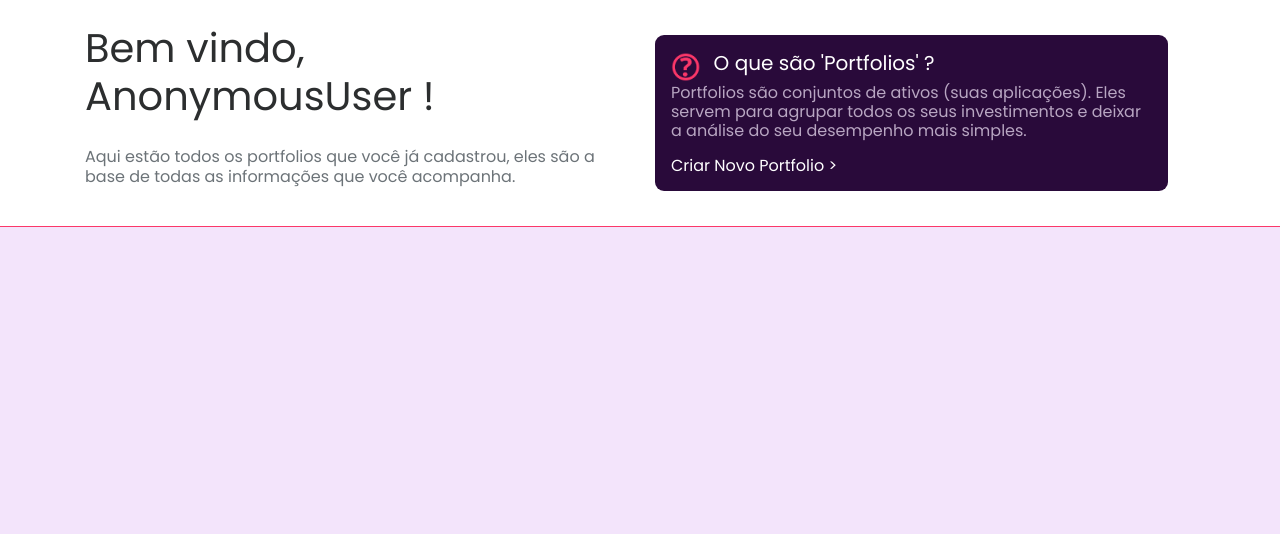
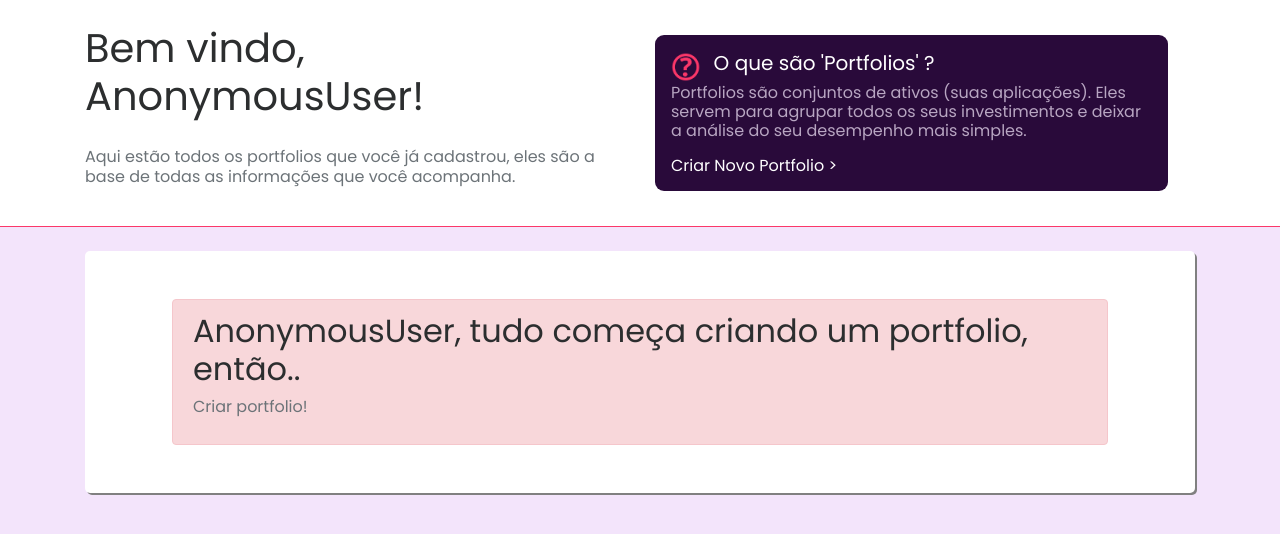
Before and after one commit to fmeiraf/KapytalizeApp, a Django app: page /accounts/logged/ in a window 1280 px wide. Shown: the part 134-668 px from the top of the page. Run offline with Django 3.2, Linux system fonts and the light colour scheme; parts of the project's set-up code (start-up, migrations or seed data) failed here and were passed over; some libraries are stand-ins or nearby versions.

Commit message:
added paid user model field, fixed sysManager views and roles

```diff
--- a/accounts/models.py
+++ b/accounts/models.py
@@ -4,5 +4,7 @@ from django.contrib import auth
 
 class User(auth.models.User, auth.models.PermissionsMixin):
 
+    paid_user = models.BooleanField(default=False)
+
     def __str__(self):
         return '@{}'.format(self.username)
--- a/portfolios/templates/portfolios/portfolio_list.html
+++ b/portfolios/templates/portfolios/portfolio_list.html
@@ -19,7 +19,7 @@
     <div class="container">
       <div class="row d-lg-flex align-items-center">
         <div class="col-6">
-          <h1 id="font-dark">Bem vindo, {{user}} !</h1> <br>
+          <h1 id="font-dark">Bem vindo, {{user}}!</h1> <br>
           <p id="font-darkish">Aqui estão todos os portfolios que você já cadastrou,
                 eles são a base de todas as informações que você acompanha.</p>
         </div>
@@ -60,11 +60,18 @@
 {% block content %}
 
 <div class="container content-section">
+  {% if not portfolios_exist %}
+    <div class="row d-lg-flex justify-content-center m-4">
+      <div class="alert alert-danger m-5 d-lg-flex justify-content-center" role="alert" >
+        <a href="{% url 'portfolios:create' %}">
+          <h2 id="font-dark"> {{user}}, tudo começa criando um portfolio, então..  </h2>
+          <p id="font-darkish"> Criar portfolio! </p>
+        </a>
+      </div>
+    </div>
+    {% else %}
+      {% for portfolio, valorByTipo in portfolios_completo.items  %}
         <div class="row">
-
-
-    {% for portfolio, valorByTipo in portfolios_completo.items  %}
-
             <div class="card portfolio-card m-3" style="width: 18rem;">
                 <div class="card-top p-2">
                   <div class="container">
@@ -121,7 +128,7 @@
            </div>
 
       {% endfor %}
-
+    {% endif %}
   </div>
 </div>
 
--- a/sysManager/views.py
+++ b/sysManager/views.py
@@ -5,9 +5,11 @@ from django.views.generic.edit import ModelFormMixin
 from django_filters.views import FilterView
 from portfolios import models
 from django.db.models import Max
+from django.contrib.admin.views.decorators import staff_member_required
 
 from . import forms
 
+@staff_member_required
 def CargasListView(request):
     form = forms.TipoAtivoFilter()
     precos = models.PrecoAtivo
--- a/templates/base.html
+++ b/templates/base.html
@@ -35,6 +35,7 @@
 
         </ul>
 
+        {% if user.is_staff %}
         <ul class="navbar-nav ml-auto d-lg-flex align-items-center">
 
           <li class="nav-item ml-auto align-middle">
@@ -43,7 +44,7 @@
               <span> SysManager </span>
             </a>
           </li>
-
+        {% endif %}
         </ul>
 
         <ul class="navbar-nav ml-auto d-lg-flex align-items-center">
```
Also changed, not shown: portfolios/views.py (+8 -1 lines). Lines whose indentation alone changed are shown as unchanged.
